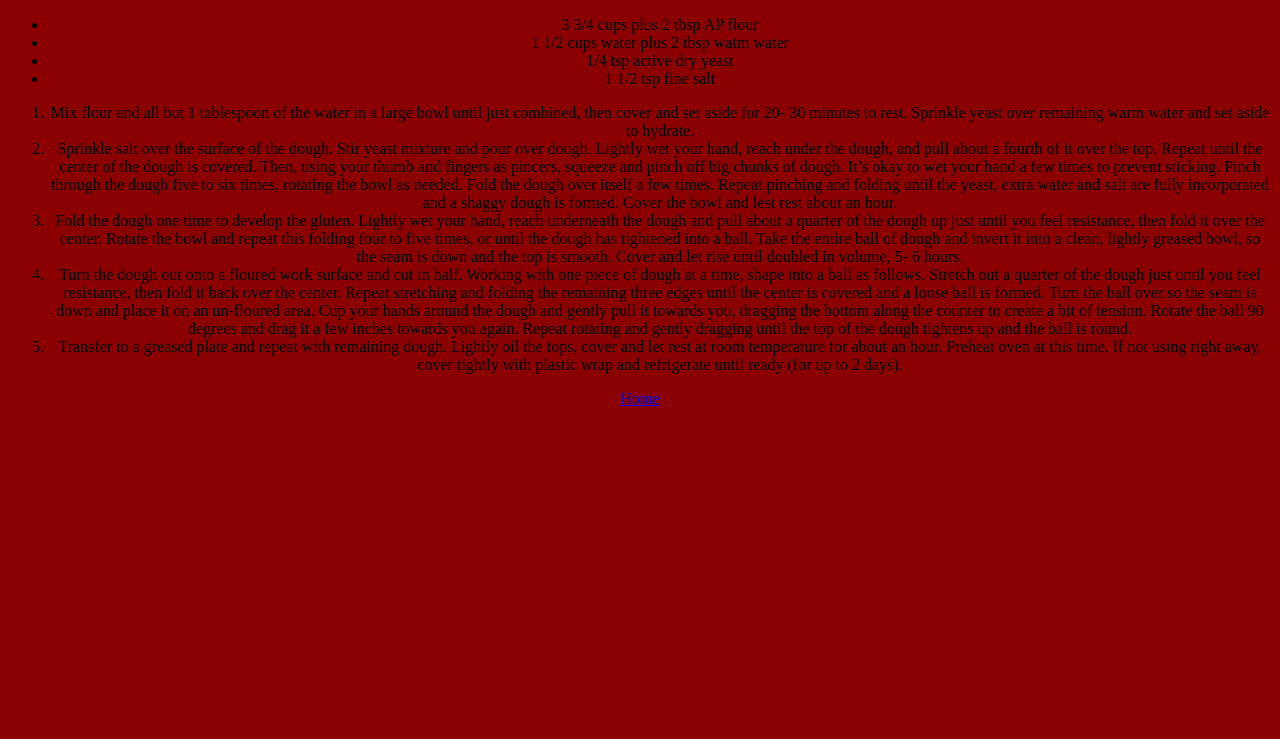
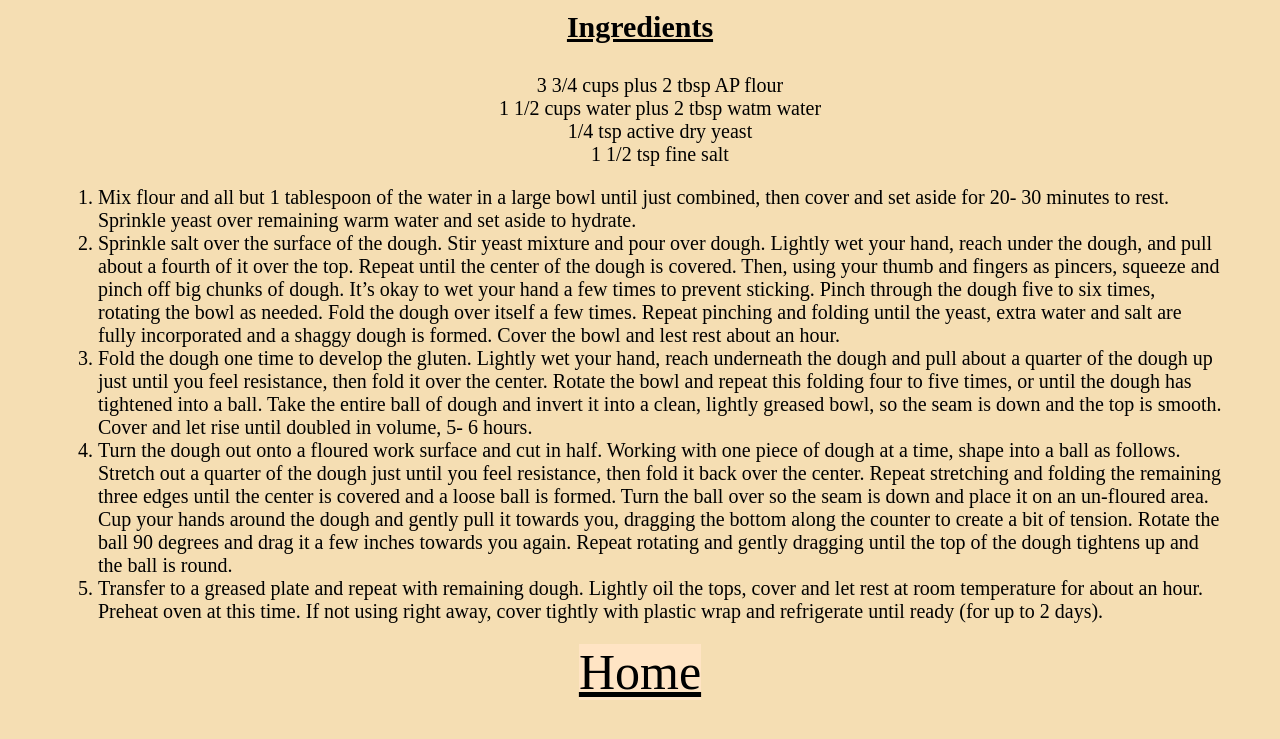
Before and after one commit to bunkerdog/odin-recipes, a plain HTML site: page recipes/pizzadough.html in a window 1280 px wide. Shown: the part 706-1445 px from the top of the page. Before the commit the page ends 1122 px from the top, so only its background shows below. Drawn offline with Linux system fonts and the light colour scheme.

Commit message:
Add padding to body Change fonts on button and all text Align ol text to left Change ul list type style to none

```diff
--- a/recipes/pistyle.css
+++ b/recipes/pistyle.css
@@ -1,6 +1,13 @@
 html {
-    background-color: darkred;
+    background-color: wheat;
     text-align: center;
+    font-size: 20px;
+
+}
+body {
+    padding-bottom: 50px;
+    padding-left: 50px;
+    padding-right: 50px;
 }
 h1 {
     font-size: 70px;
@@ -9,3 +16,21 @@ h1 {
     height: 400px;
     width: auto;
 }
+h2, h3 {
+    font-size: 30px;
+    text-decoration: underline;
+
+}
+ul {
+    list-style-type: none;
+}
+ol {
+    text-align: left;
+}
+a {
+    background-color: bisque;
+    font-size: 50px;
+    color: black;
+
+
+}
```
